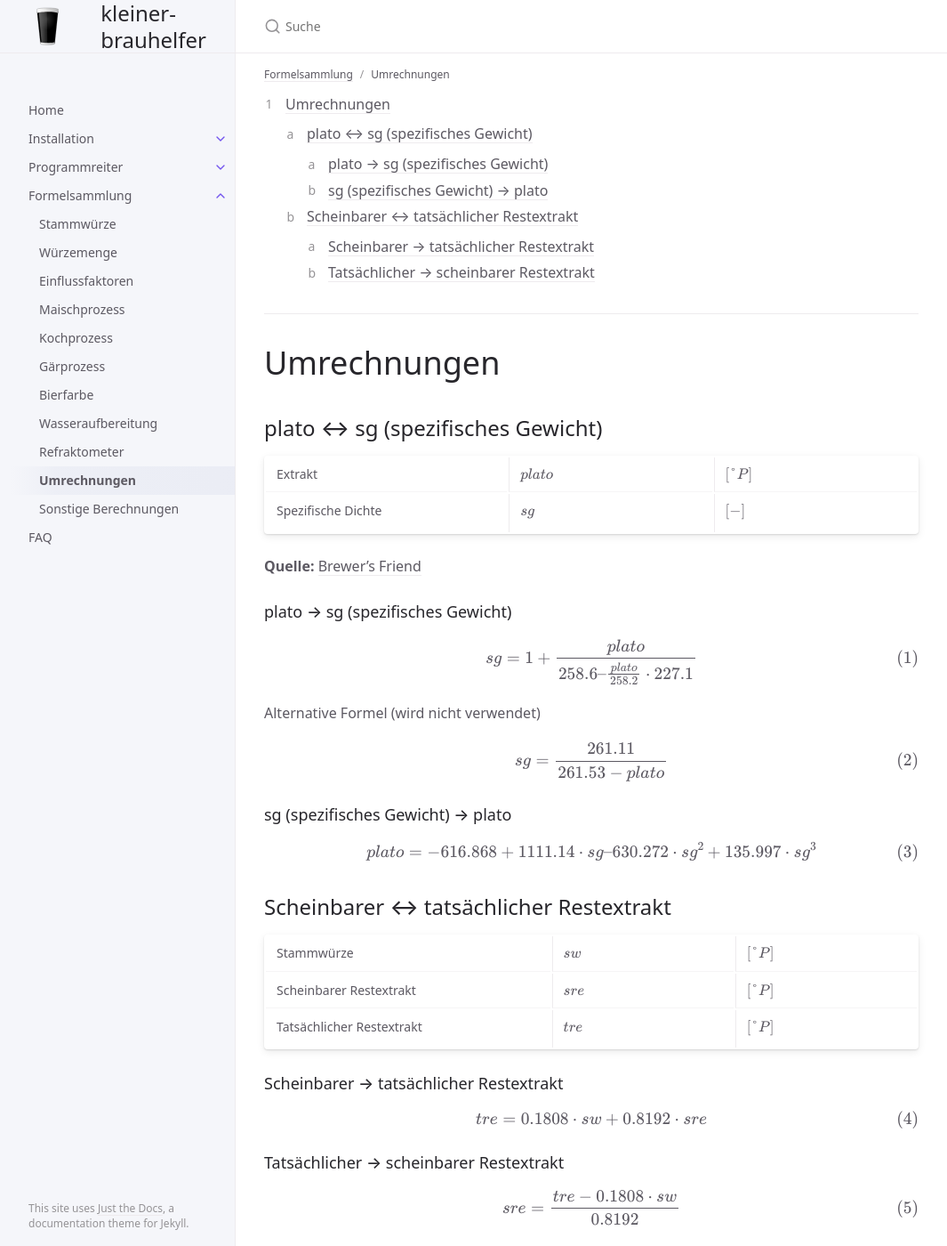
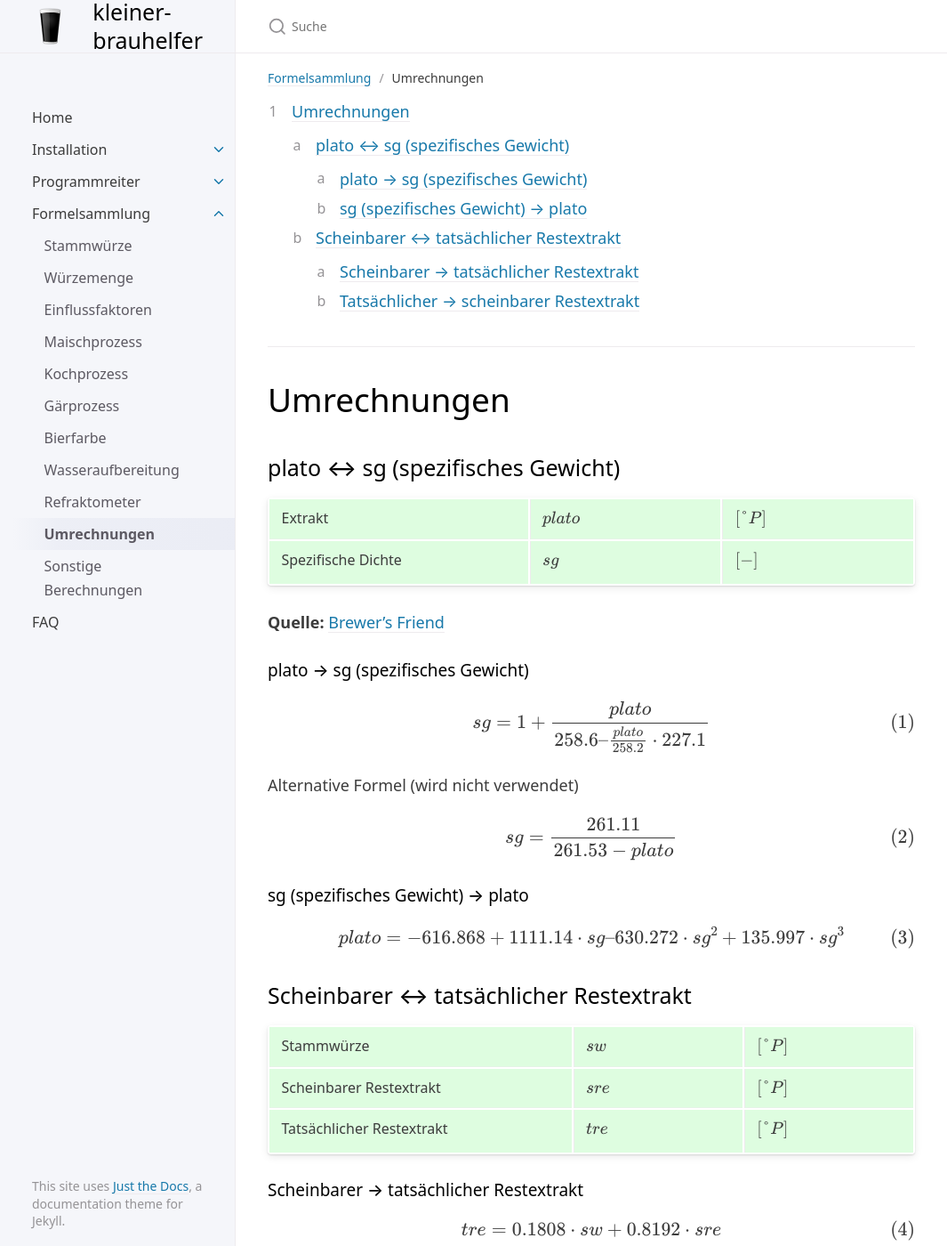
Before and after one commit to kleiner-brauhelfer/kleiner-brauhelfer.github.io, a Jekyll site: the page built from docs/formelsammlung/umrechnungen.md, in a window 1280 px wide and 1400 px high. Shown: the whole window at 89% size, without its empty margins (107-1172 px from the left). Built offline with Jekyll 4.4.1, drawn with Linux system fonts in a browser that asks for light colours.

Commit message:
dark Theme und Umschaltung

```diff
--- a/_config.yml
+++ b/_config.yml
@@ -6,7 +6,7 @@ search_enabled: true
 plugins:
   - jekyll-seo-tag
 
-color_scheme : dark
+color_scheme : light
 
 collections_dir: all_collections
 collections:
--- a/_sass/base.scss
+++ b/_sass/base.scss
@@ -69,6 +69,7 @@ a:not([class]) {
   background-repeat: repeat-x;
   background-position: 0 100%;
   background-size: 1px 1px;
+  color: $link-color;
 
   &:hover {
     background-image: linear-gradient(
--- a/_sass/color_schemes/big.scss
+++ b/_sass/color_schemes/big.scss
@@ -1 +1,13 @@
-$body-text-color: red; // Just a Test !
+// Text Size
+$font-size-1: 10px;
+$font-size-1-sm: 11px;
+$font-size-2: 12px;
+$font-size-3: 14px;
+$font-size-4: 16px;
+$font-size-5: 18px;
+$font-size-6: 19px;
+$font-size-7: 25px;
+$font-size-8: 33px;
+$font-size-9: 37px;
+$font-size-10: 43px;
+$font-size-10-sm: 49px;
--- /dev/null
+++ b/_sass/color_schemes/colors.scss
@@ -0,0 +1,17 @@
+// Text:
+$color-highlight: #00f;
+$color-light: rgb(60, 60, 60);
+$color-normal: #000;
+
+// Flächen
+$area-white: #f9f9f9;
+$area-info: #e8f7fd;
+$area-good: #defde0;
+$area-attention: #fcf7e0;
+$area-danger: #fde8e8;
+
+// kleine Fläche / Zellenhintergrund / Abgrenzung
+$box-strong: #1879aa;
+$box-mid: #6abfea;
+$box-light: #ddf2ff;
+$box-table: $area-good;
--- a/_sass/color_schemes/light.scss
+++ b/_sass/color_schemes/light.scss
@@ -0,0 +1,13 @@
+@import "./colors";
+@import "./big";
+
+// Settings
+$body-text-color: $color-light;
+$body-heading-color: $color-normal;
+
+$link-color: $box-strong;
+$btn-primary-color: $box-mid;
+$base-button-color: $box-light;
+
+$sidebar-color: $grey-lt-000;
+$table-background-color: $box-table;
--- /dev/null
+++ b/_sass/color_schemes/night.scss
@@ -0,0 +1,23 @@
+@import "./colors";
+@import "./big.scss";
+
+// Settings (customized from 'dark')
+
+$body-background-color: $grey-dk-300;
+$sidebar-color: $grey-dk-300;
+$border-color: $color-light;
+
+$body-text-color: $grey-lt-300;
+$body-heading-color: $grey-lt-000;
+$nav-child-link-color: $box-mid;//$grey-dk-000;
+$search-result-preview-color: $grey-lt-100;
+
+$link-color: $box-mid;
+$btn-primary-color: $box-strong;
+$base-button-color: $grey-dk-250;
+
+$code-background-color: $grey-dk-250;
+$search-background-color: $grey-dk-250;
+//$table-background-color: $grey-dk-250;
+$table-background-color: $color-light;
+$feedback-color: darken($sidebar-color, 3%);
--- a/assets/css/just-the-docs-big_dark.scss
+++ /dev/null
@@ -1,4 +0,0 @@
----
----
-{% include css/just-the-docs.scss.liquid color_scheme="dark" %}
-{% include css/just-the-docs.scss.liquid color_scheme="big" %}
--- a/assets/css/just-the-docs-big_light.scss
+++ /dev/null
@@ -1,4 +0,0 @@
----
----
-{% include css/just-the-docs.scss.liquid color_scheme="light" %}
-{% include css/just-the-docs.scss.liquid color_scheme="big" %}
--- a/assets/css/just-the-docs-dark.scss
+++ b/assets/css/just-the-docs-dark.scss
@@ -1,3 +1,3 @@
 ---
 ---
-{% include css/just-the-docs.scss.liquid color_scheme="dark" %}
+{% include css/just-the-docs.scss.liquid color_scheme="night" %}
--- a/assets/css/just-the-docs-light.scss
+++ b/assets/css/just-the-docs-light.scss
@@ -1,3 +1,4 @@
 ---
 ---
+
 {% include css/just-the-docs.scss.liquid color_scheme="light" %}
--- a/assets/js/custom_functions.js
+++ b/assets/js/custom_functions.js
@@ -1,3 +1,6 @@
+---
+---
+
 function addListeners() {
     var toggleDarkMode = document.querySelector('.js-toggle-dark-mode');
     if (toggleDarkMode){
@@ -13,15 +16,25 @@ function addListeners() {
     }
 }
 
+
 function setThemes() {
-    var theme = '';
-    var theme_size = sessionStorage.getItem('theme_size');
-    var theme_color = sessionStorage.getItem('theme_color');
-    if (theme_size == 'big'){
-        theme = (theme_color) ? 'big_' + theme_color : 'big_light';
-    }else{
-        theme = (theme_color) ? theme_color : 'light';
+    var theme_color = sessionStorage.getItem('theme');
+    if (theme_color == 'dark') {
+        console.info("Setting Theme", theme_color);
+        // Color and Hide light Theme and future unstyled Elements
+        document.body.style.backgroundColor = '#27262b';
+        var content = document.querySelectorAll('body > *');
+        for (let index = 0; index < content.length; index++) {
+            content[index].style.cssText = content[index].style.cssText + 'visibility: hidden;';
+        }
+        // set Theme
+        jtd.setTheme(theme_color);
+        // unhide Elements and reset Color to defaults
+        setTimeout(function(){
+            for (let index = 0; index < content.length; index++) {
+                content[index].style.cssText = content[index].style.cssText.replaceAll('visibility: hidden;', '');
+            }
+            document.body.style.backgroundColor = '';
+        }, 400); // aprox. time until new CSS has been fetched/loaded
     }
-    console.info("Setting Theme", theme);
-    jtd.setTheme(theme);
 }
```
